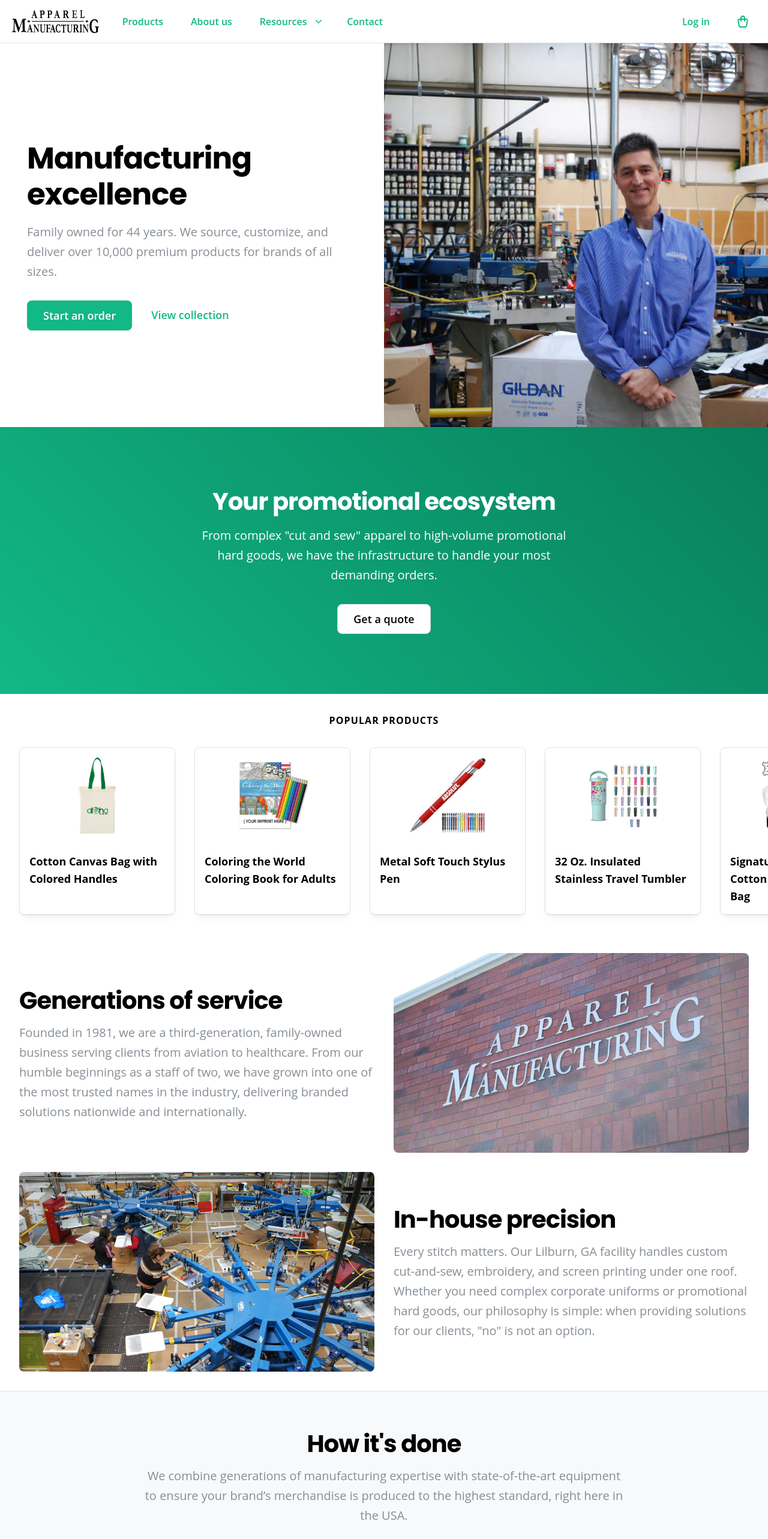
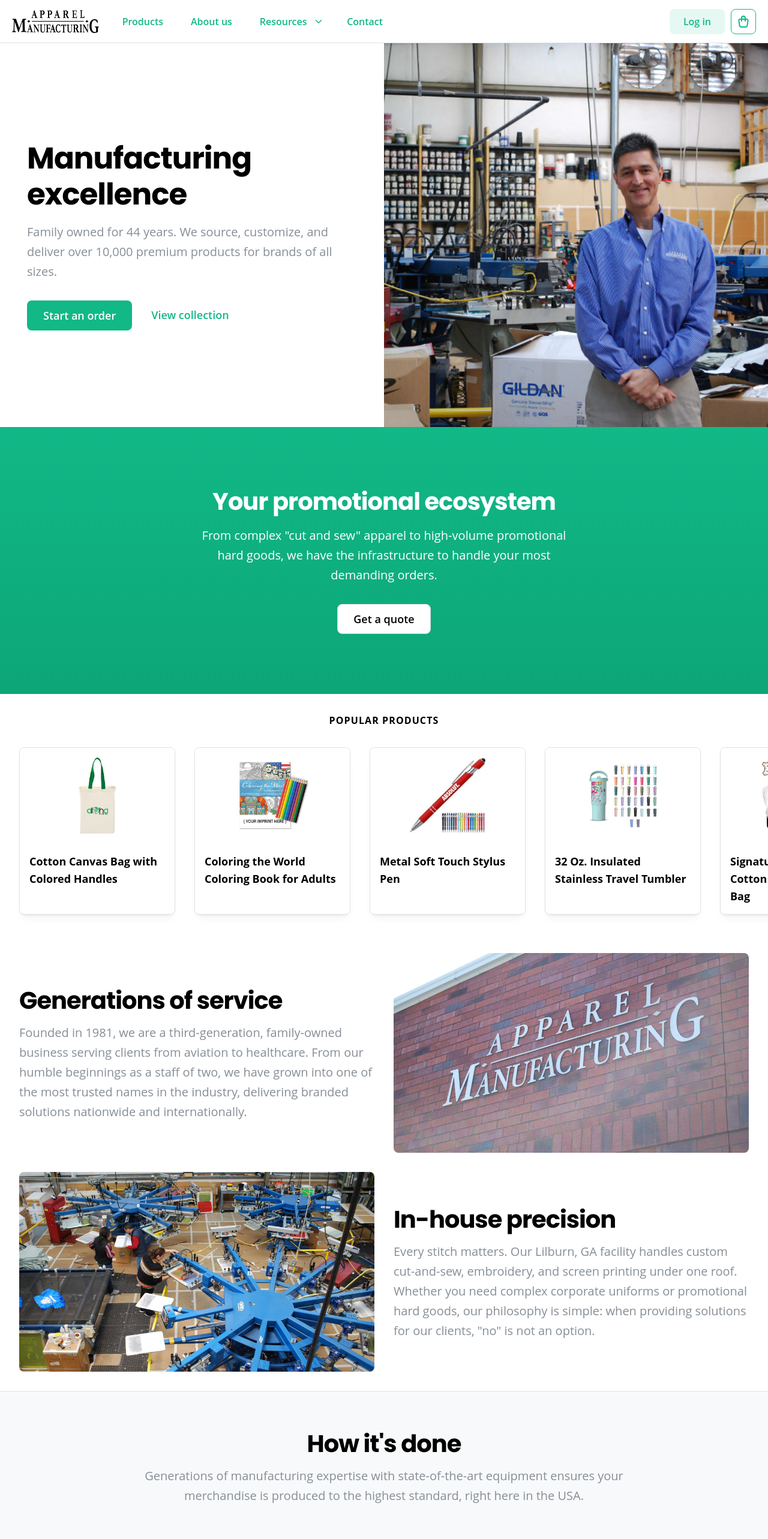
Before and after one commit to emreerdener/apparel-manufacturing, a Next.js app: page / in a window 1280 px wide. Shown: the top 2566 px of the page at 60% size. Built offline with nearby package versions, Linux system fonts and the light colour scheme.

Commit message:
Content updates and style changes

```diff
--- a/src/features/home/components/HowItsDone.tsx
+++ b/src/features/home/components/HowItsDone.tsx
@@ -10,9 +10,9 @@ export function HowItsDone() {
           How it&apos;s done
         </Title>
         <Text c="dimmed" maw={800} ta="center" size="xl">
-          We combine generations of manufacturing expertise with
-          state-of-the-art equipment to ensure your brand’s merchandise is
-          produced to the highest standard, right here in the USA.
+          Generations of manufacturing expertise with state-of-the-art equipment
+          ensures your merchandise is produced to the highest standard, right
+          here in the USA.
         </Text>
       </Stack>
 
@@ -24,7 +24,7 @@ export function HowItsDone() {
           style={{
             border: 0,
             overflow: "hidden",
-            borderRadius: "var(--mantine-radius-lg)",
+            borderRadius: "var(--mantine-radius-md)",
           }}
           allow="accelerometer; autoplay; clipboard-write; encrypted-media; gyroscope; picture-in-picture; web-share"
           allowFullScreen
--- a/src/features/layout/components/Header.tsx
+++ b/src/features/layout/components/Header.tsx
@@ -45,10 +45,10 @@ export function Header({ opened, toggle }: HeaderProps) {
 
       {/* Right Side: Actions */}
       <Group gap="xs" wrap="nowrap">
-        <Button variant="subtle" visibleFrom="md">
+        <Button variant="light" visibleFrom="md">
           Log in
         </Button>
-        <ActionIcon size="xl" aria-label="Shopping bag" variant="subtle">
+        <ActionIcon aria-label="Shopping bag" h={42} w={42} variant="outline">
           <IconShoppingBag size={24} />
         </ActionIcon>
       </Group>
--- a/src/features/layout/components/layout.module.css
+++ b/src/features/layout/components/layout.module.css
@@ -1,7 +1,7 @@
 .footerCta {
   background: linear-gradient(
-    45deg,
+    180deg,
     var(--mantine-color-teal-6),
-    var(--mantine-color-teal-9)
+    var(--mantine-color-teal-7)
   );
 }
```
